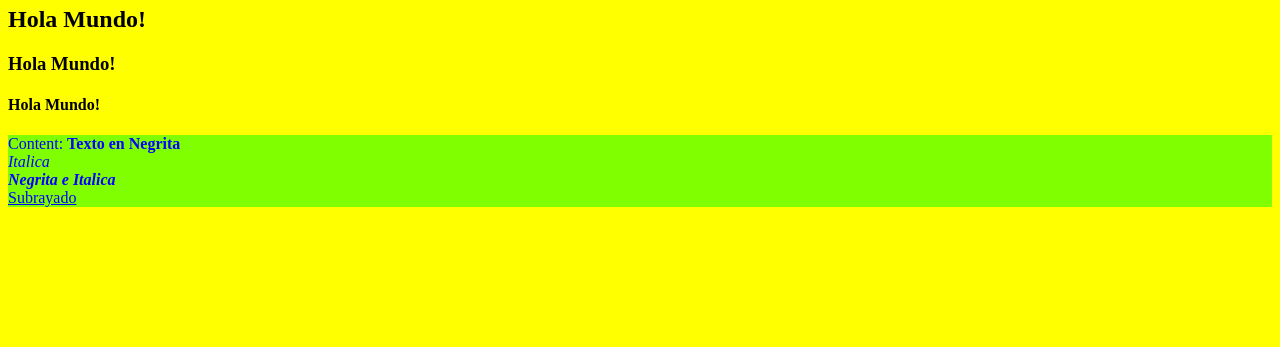
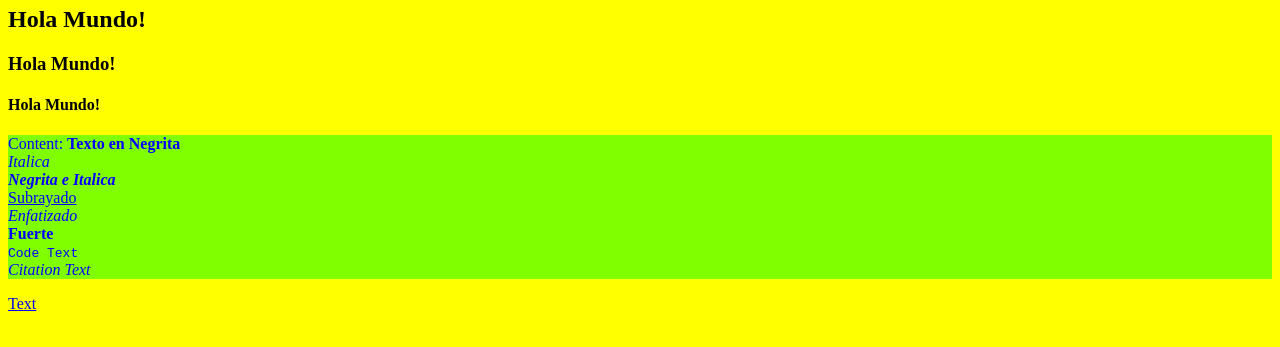
Before and after one commit to cosayco/bootcamp, a plain HTML site: page index.html in a window 1280 px wide. Shown: the part 93-440 px from the top of the page. Drawn offline with Linux system fonts and the light colour scheme.

Commit message:
Update index.html

```diff
--- a/index.html
+++ b/index.html
@@ -23,7 +23,6 @@
         }
     </style>
 
-
 </head>
 <body>
     <h1>Hola Mundo!</h1>
@@ -41,11 +40,19 @@
                         <i>Italica</i><br>
                         <b><i>Negrita e Italica</i></b><br>
                         <u>Subrayado</u><br>
+                        <em>Enfatizado</em><br>
+                        <strong>Fuerte</strong><br>
+                        <code>Code Text</code><br>
+                        <cite>Citation Text</cite><br>
                     </p>
                 </div>
             </div>
         </div>
     </div>
 
+    <div class="dropdown-menu">
+        <a class="dropdown-item active" href="#">Text</a>
+    </div>
+
 </body>
 </html>
```
